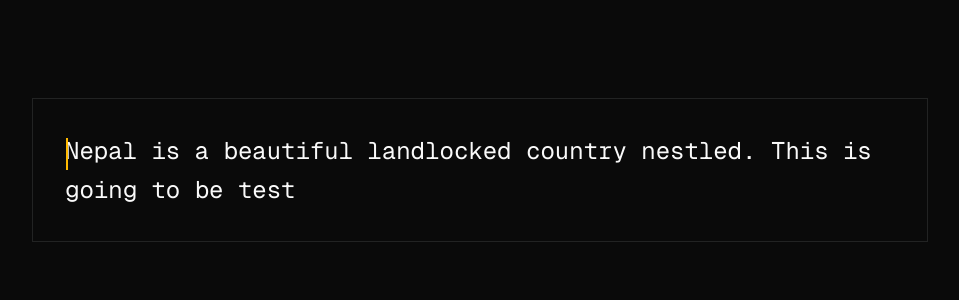
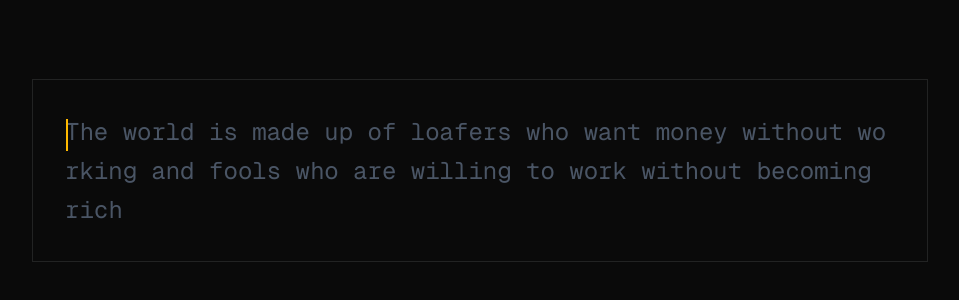
Before and after one commit to sankalpaacharya/Zero-Two, a Next.js app: page / in a window 1280 px wide. Shown: the part 230-530 px from the top of the page, without its empty margins (160-1119 px from the left). Built offline with nearby package versions, Linux system fonts and the light colour scheme.

Commit message:
feat: update typing component with new message and character tracking

```diff
--- a/components/typing.tsx
+++ b/components/typing.tsx
@@ -3,10 +3,14 @@ import React, { useEffect, useRef, useState } from "react";
 
 export default function Typing() {
   const message =
-    "Nepal is a beautiful landlocked country nestled. This is going to be test";
+    "The world is made up of loafers who want money without working and fools who are willing to work without becoming rich";
   const characters = message.split("");
   const [currIndex, setCurrIndex] = useState(0);
   const [caretPosition, setCaretPosition] = useState({ x: 0, y: 0 });
+  const [typedValue, setTypedValue] = useState("");
+  const [correctCharacterIndex, setCorrectCharacterIndex] = useState<
+    Record<number, boolean>
+  >({});
   const characterRefs = useRef<(HTMLSpanElement | null)[]>([]);
   const containerRef = useRef<HTMLDivElement | null>(null);
 
@@ -23,8 +27,38 @@ export default function Typing() {
     }
   }, [currIndex]);
 
-  const handleOnType = (e: any) => {
-    setCurrIndex((prev) => prev + 1);
+  const handleOnType = (e: React.ChangeEvent<HTMLInputElement>) => {
+    const newValue = e.target.value;
+    const newLength = newValue.length;
+    const oldLength = typedValue.length;
+
+    if (newLength < oldLength) {
+      if (currIndex > 0) {
+        setCurrIndex(currIndex - 1);
+        setTypedValue(newValue);
+      }
+      return;
+    }
+
+    if (newLength > oldLength && currIndex < characters.length) {
+      const typedChar = newValue[newValue.length - 1];
+      const expectedChar = characters[currIndex];
+
+      setCorrectCharacterIndex((prev: any) => ({
+        ...prev,
+        [currIndex]: typedChar === expectedChar,
+      }));
+
+      setCurrIndex(currIndex + 1);
+      setTypedValue(newValue);
+    }
+  };
+
+  const getCharacterColor = (index: number) => {
+    if (index >= currIndex) return "text-gray-600";
+    if (correctCharacterIndex[index] === true) return "text-white";
+    if (correctCharacterIndex[index] === false) return "text-red-500";
+    return "text-gray-600";
   };
 
   return (
@@ -35,6 +69,7 @@ export default function Typing() {
       >
         <input
           onChange={handleOnType}
+          value={typedValue}
           type="text"
           className="absolute w-full h-full opacity-0 top-0 left-0"
         />
@@ -49,6 +84,7 @@ export default function Typing() {
         {characters.map((char, index) => (
           <span
             key={index}
+            className={getCharacterColor(index)}
             ref={(el) => {
               characterRefs.current[index] = el;
             }}
```
